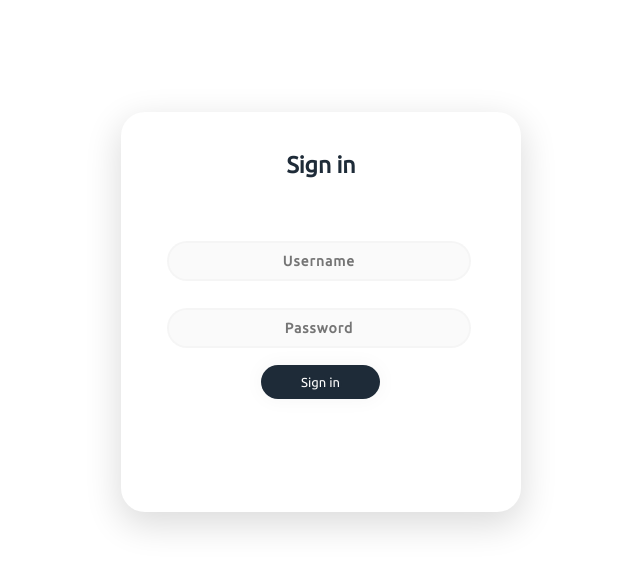
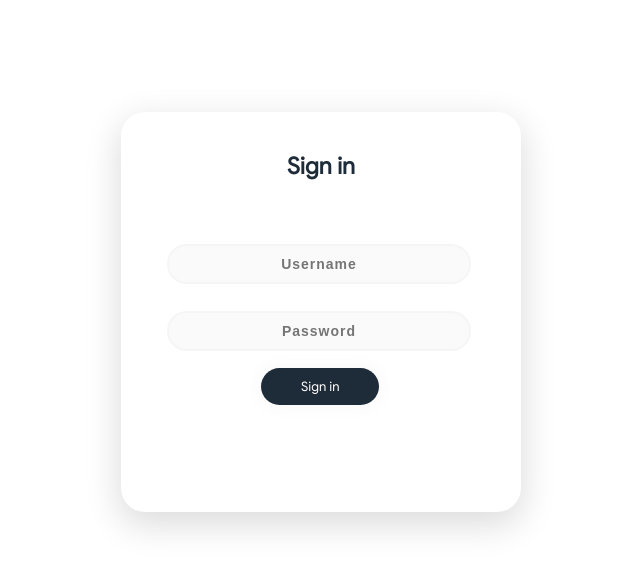
Before and after one commit to tonyvazgar/Login_system, a plain HTML site: page login/login.html in a window 1280 px wide. Shown: the whole page, without its empty margins (319-959 px from the left). Drawn offline with Linux system fonts and the light colour scheme.

Commit message:
login added

```diff
--- a/login/style.css
+++ b/login/style.css
@@ -1,6 +1,10 @@
+@font-face{
+    font-family: myFont;
+    src: url('google.ttf');
+}
 body {
     background-color: #FFFFFF;
-    font-family: 'Ubuntu', sans-serif;
+    font-family: 'myFont', "Open Sans", sans-serif;
 }
 
 .main {
@@ -15,7 +19,6 @@ body {
 .sign {
     padding-top: 40px;
     color: #1e2b38;
-    font-family: 'Ubuntu', sans-serif;
     font-weight: bold;
     font-size: 23px;
 }
@@ -37,7 +40,6 @@ body {
     margin-left: 46px;
     text-align: center;
     margin-bottom: 27px;
-    font-family: 'Ubuntu', sans-serif;
 }
 
 form.form1 {
@@ -61,7 +63,6 @@ form.form1 {
     margin-left: 46px;
     text-align: center;
     margin-bottom: 27px;
-    font-family: 'Ubuntu', sans-serif;
 }
 
 .un:focus, .pass:focus {
@@ -78,17 +79,10 @@ form.form1 {
     padding-right: 40px;
     padding-bottom: 10px;
     padding-top: 10px;
-    font-family: 'Ubuntu', sans-serif;
     margin-left: 35%;
     font-size: 13px;
     box-shadow: 0 0 20px 1px rgba(0, 0, 0, 0.04);
 }
-/*
-.forgot {
-    text-shadow: 0px 0px 3px rgba(117, 117, 117, 0.12);
-    color: #E1BEE7;
-    padding-top: 15px;
-} */
 
 a {
     text-shadow: 0px 0px 3px rgba(117, 117, 117, 0.12);
```
Also changed, not shown: login/google.ttf (added), 1 other file.
